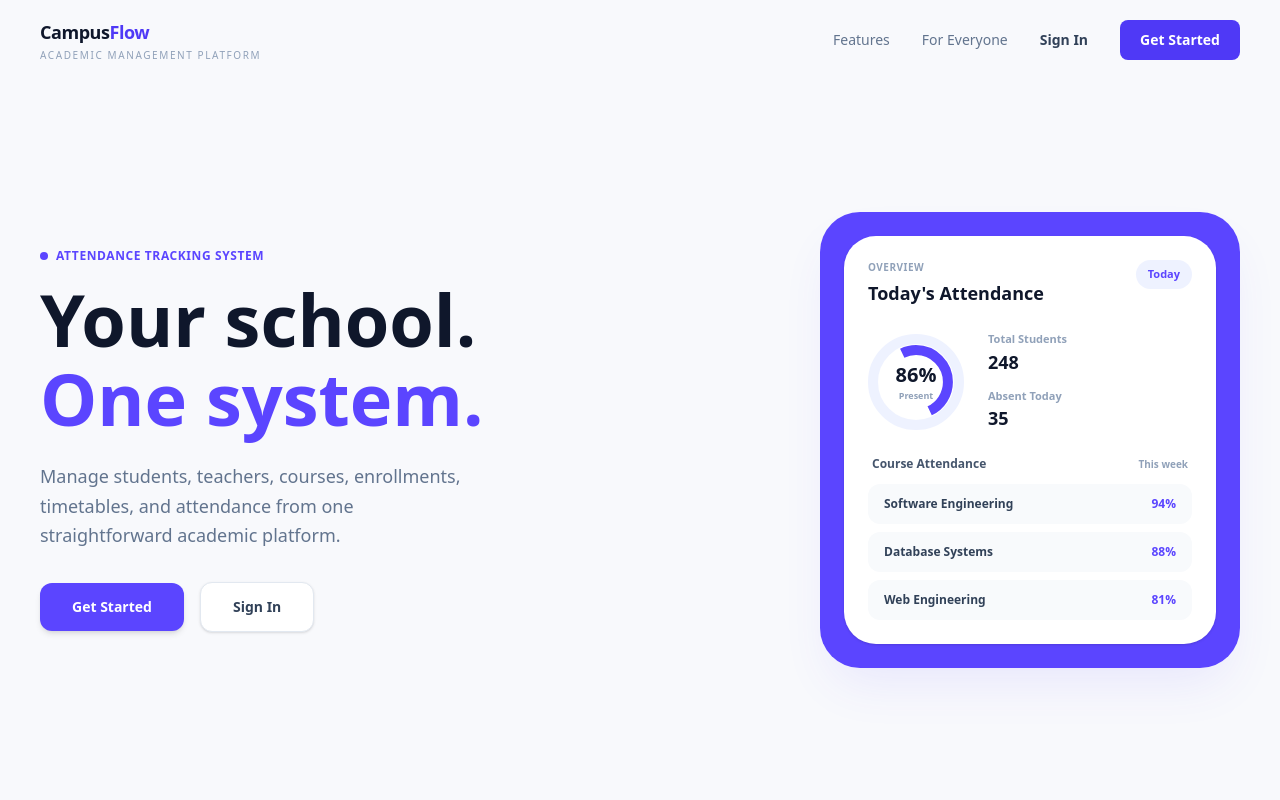
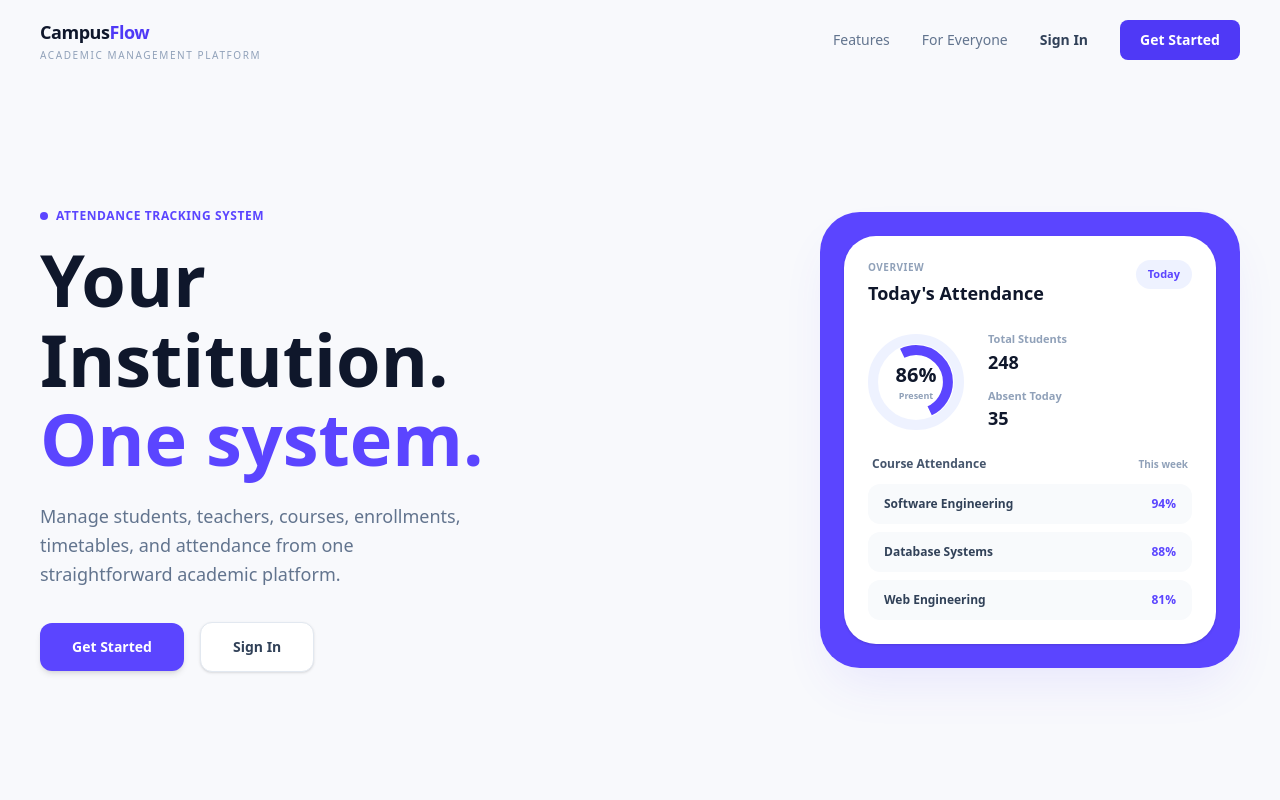
Before and after one commit to talha-amr/attendance-management-system, a Next.js app in the folder frontend/: page / in a window 1280 px wide. Shown: the top 800 px of the page. Built offline with nearby package versions, Linux system fonts and the light colour scheme.

Commit message:
just fixed a single text

```diff
--- a/frontend/src/components/Hero.jsx
+++ b/frontend/src/components/Hero.jsx
@@ -18,7 +18,7 @@ export default function Hero() {
 
           {/* Main Headline */}
           <h1 className="text-5xl font-black leading-[1.1] text-slate-900 sm:text-6xl lg:text-[4.5rem]">
-            Your school.
+            Your Institution.
             <br />
             <span className="text-[#5B45FF]">One system.</span>
           </h1>
```
